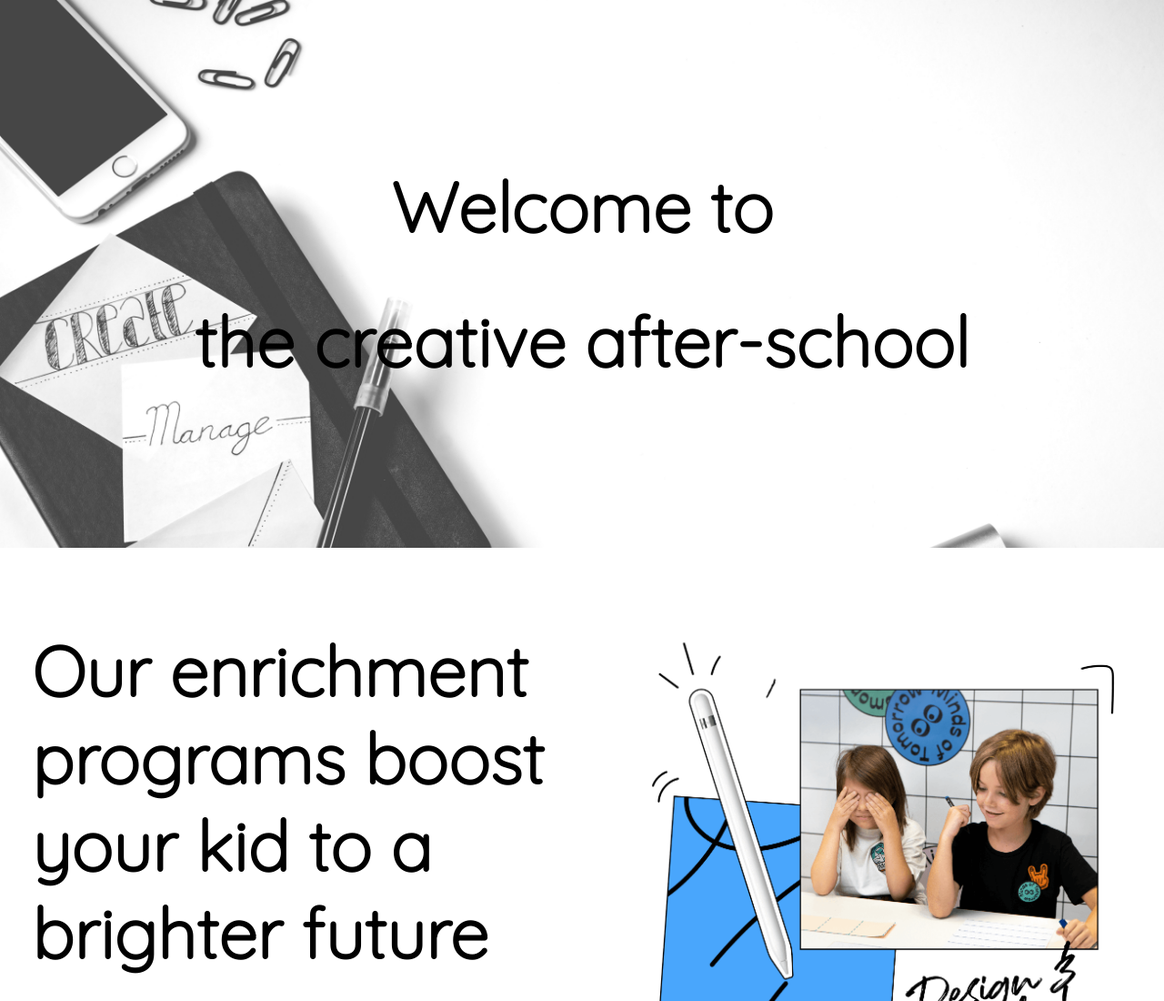
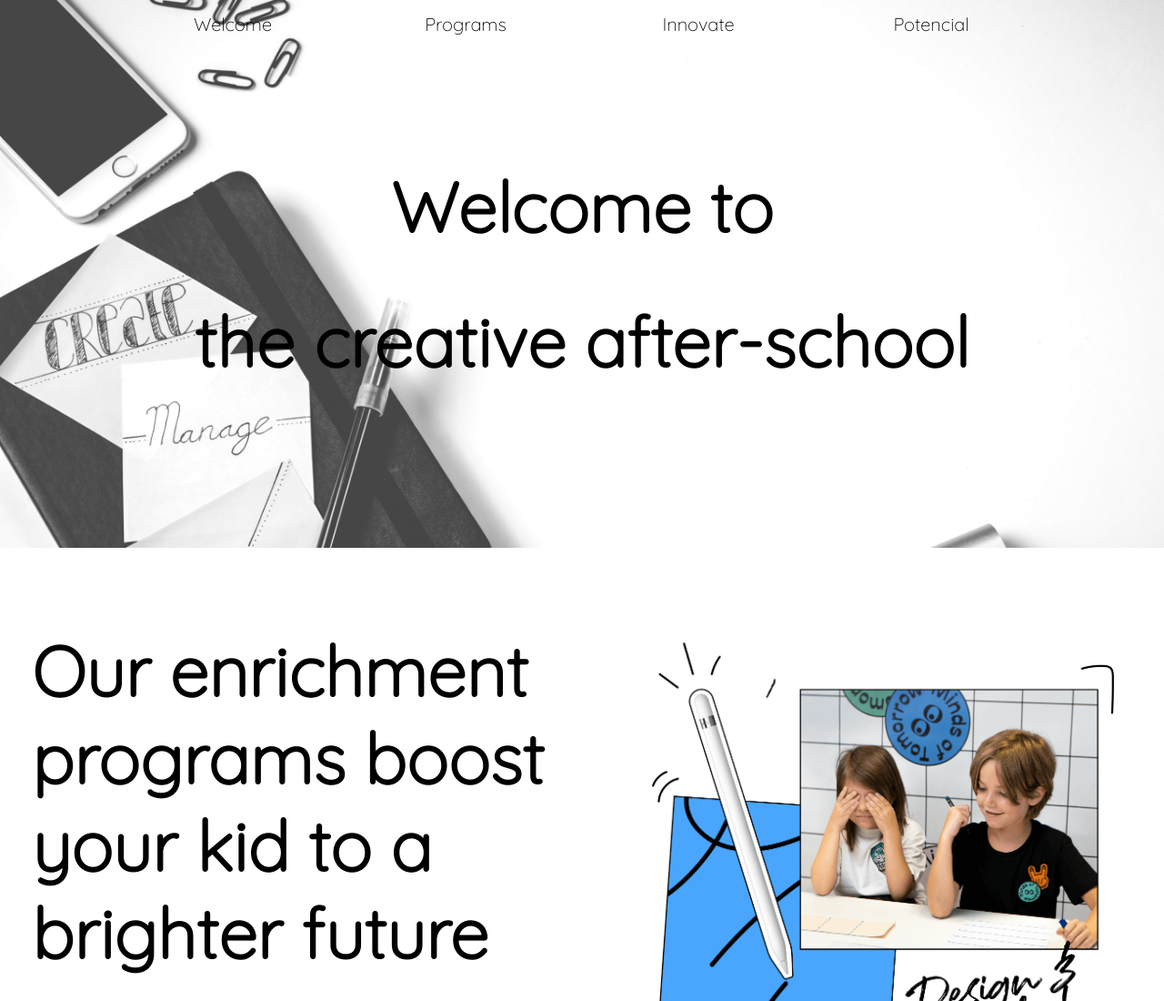
Before and after one commit to AlbertGuti02/Minds-of-Tomorrow-solucion, a plain HTML site: page index.html in a window 1280 px wide. Shown: the top 1100 px of the page at 91% size. Drawn offline with Linux system fonts and the light colour scheme.

Commit message:
11/11/2020

```diff
--- a/css/styles.css
+++ b/css/styles.css
@@ -3,8 +3,42 @@
     font-family: 'Quicksand', sans-serif;
 }
 
+html {
+    scroll-behavior: smooth;
+}
+
 body {
     margin: 0;
+}
+
+ul {
+    list-style-type: none;
+    margin: 0;
+    padding: 0 10%;
+    overflow: hidden;
+    position: fixed;
+    top: 0;
+    width: 100%;
+    transition: 0.4s;
+    font-size: 20px;
+}
+
+li {
+    float: left;
+    width: 25%;
+}
+
+li a {
+    display: block;
+    color: black;
+    text-align: center;
+    padding: 14px 16px;
+    text-decoration: none;
+}
+
+li a:hover {
+    background-color: #111;
+    color: white;
 }
 
 
--- a/index.html
+++ b/index.html
@@ -11,13 +11,18 @@
 </head>
 
 <body>
-
-    <div class="header">
+    <ul id="nav">
+        <li><a href="#header">Welcome</a></li>
+        <li><a href="#section-1">Programs</a></li>
+        <li><a href="#section_2">Innovate</a></li>
+        <li><a href="#section-3">Potencial</a></li>
+    </ul>
+    <div class="header" id="header">
         <h1>Welcome to </h1>
         <h1>the creative after-school</h1>
     </div>
 
-    <div class="row">
+    <div class="row" id="section-1">
         <div class="two-column">
             <h2>Our enrichment programs boost your kid to a brighter future</h2>
             <p>Embark your kid into an inspirational journey of fun and discovery throught a hands-on approach.</p>
@@ -50,7 +55,7 @@
         </div>
     </div>
 
-    <div class="row">
+    <div class="row" id="section-3">
         <div class="two-column">
             <img src="img/section-3.png" alt="imagen de la seccion 3">
         </div>
@@ -98,7 +103,20 @@
             <p>The Studio</p>
         </div>
     </div>
+    <script>
+        // When the user scrolls down 50px from the top of the document, resize the header's font size
+        window.onscroll = function() {
+            scrollFunction()
+        };
 
+        function scrollFunction() {
+            if (document.body.scrollTop > 50 || document.documentElement.scrollTop > 50) {
+                document.getElementById("nav").style.backgroundColor = "white";
+            } else {
+                document.getElementById("nav").style.backgroundColor = "rgba(0,0,0,0.0)";
+            }
+        }
+    </script>
 </body>
 
 </html>
```
